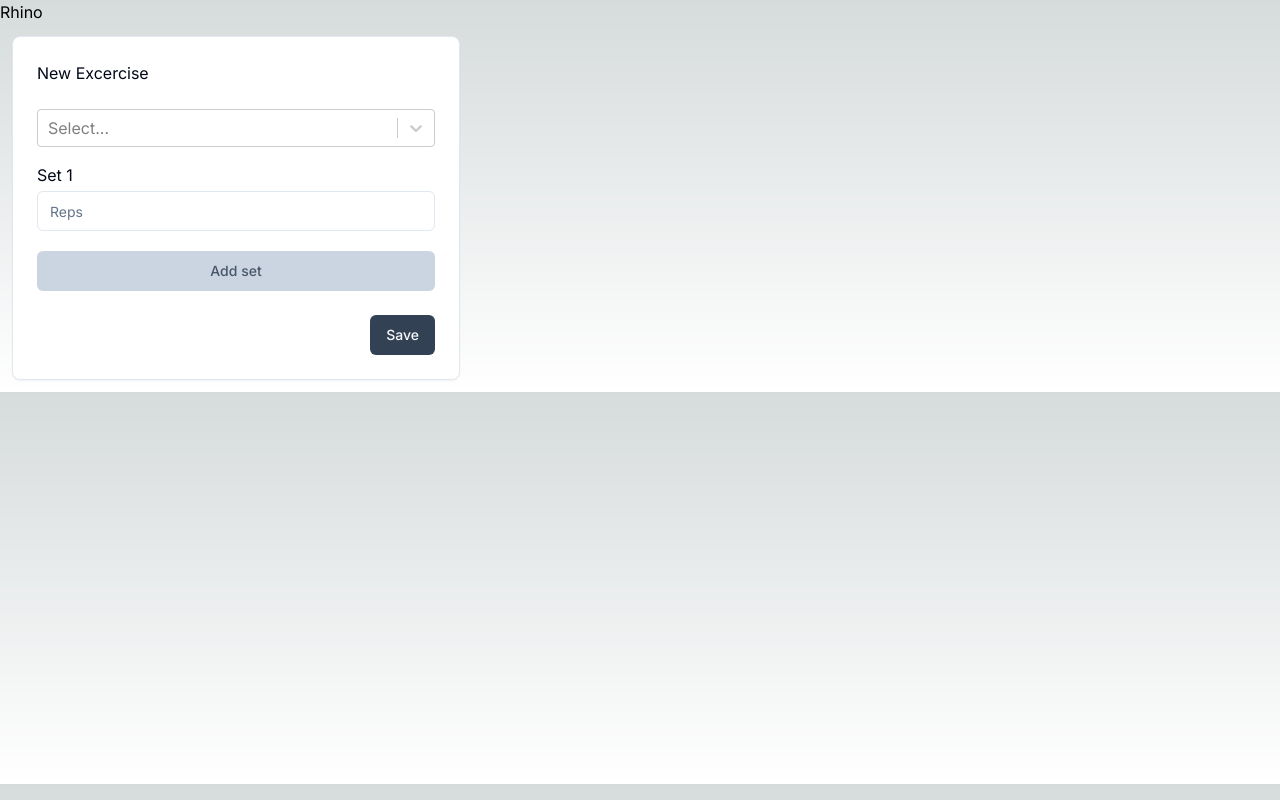
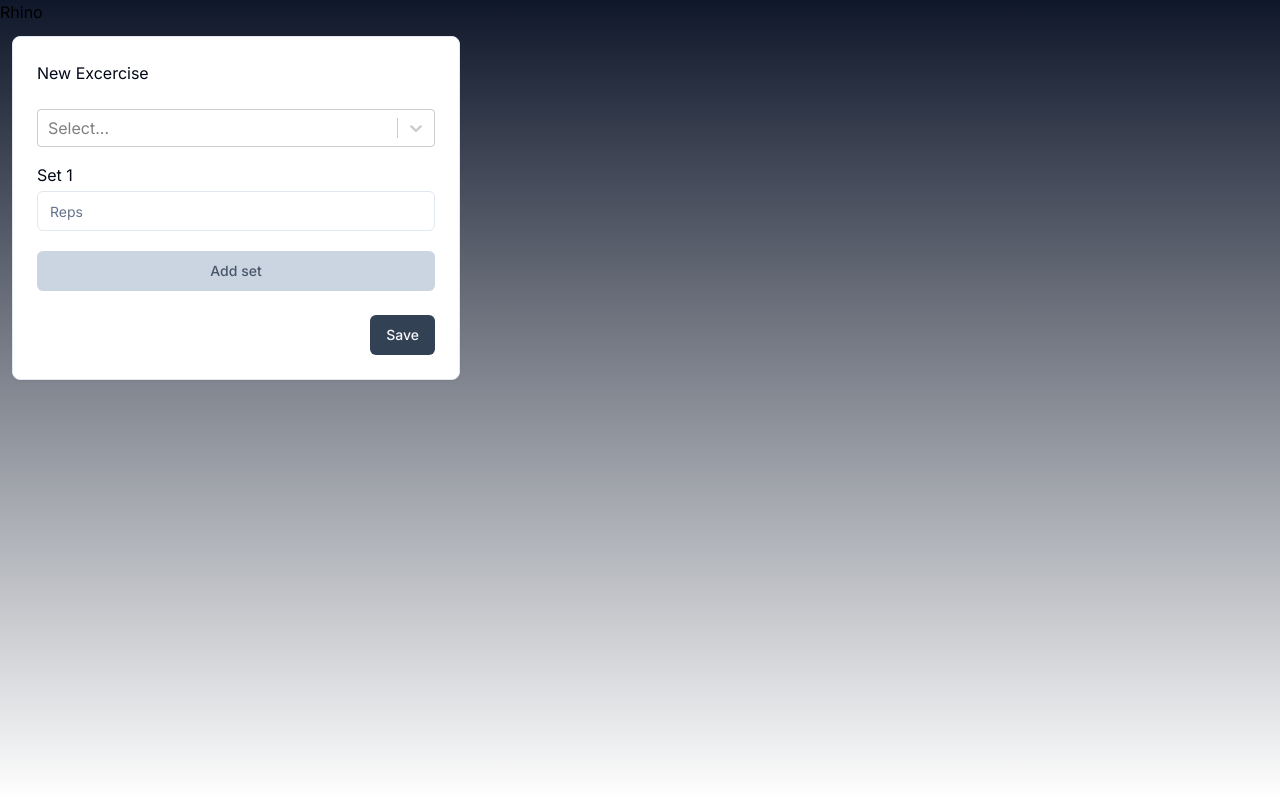
Before and after one commit to dan-ville/rhino, a Next.js app: page / in a window 1280 px wide. Built offline with nearby package versions, Linux system fonts and the light colour scheme.

Commit message:
install sass, change app background color

```diff
--- a/package.json
+++ b/package.json
@@ -25,6 +25,7 @@
     "react-dom": "18.2.0",
     "react-hook-form": "^7.45.1",
     "react-select": "^5.7.3",
+    "sass": "^1.63.6",
     "tailwind-merge": "^1.13.2",
     "tailwindcss": "3.3.2",
     "tailwindcss-animate": "^1.0.6",
--- a/src/app/layout.tsx
+++ b/src/app/layout.tsx
@@ -1,6 +1,7 @@
-import "./globals.css"
 import { Inter } from "next/font/google"
 import { Header } from "@/components"
+import "./globals.css"
+import "../styles/root-layout.scss"
 
 const inter = Inter({ subsets: ["latin"] })
 
--- /dev/null
+++ b/src/styles/root-layout.scss
@@ -0,0 +1,4 @@
+body {
+    background-color: #0f172a; // slate-900
+    min-height: 100vh;
+}
```
Also changed, not shown: 1 other file (tests, documents, lock files or other folders).
